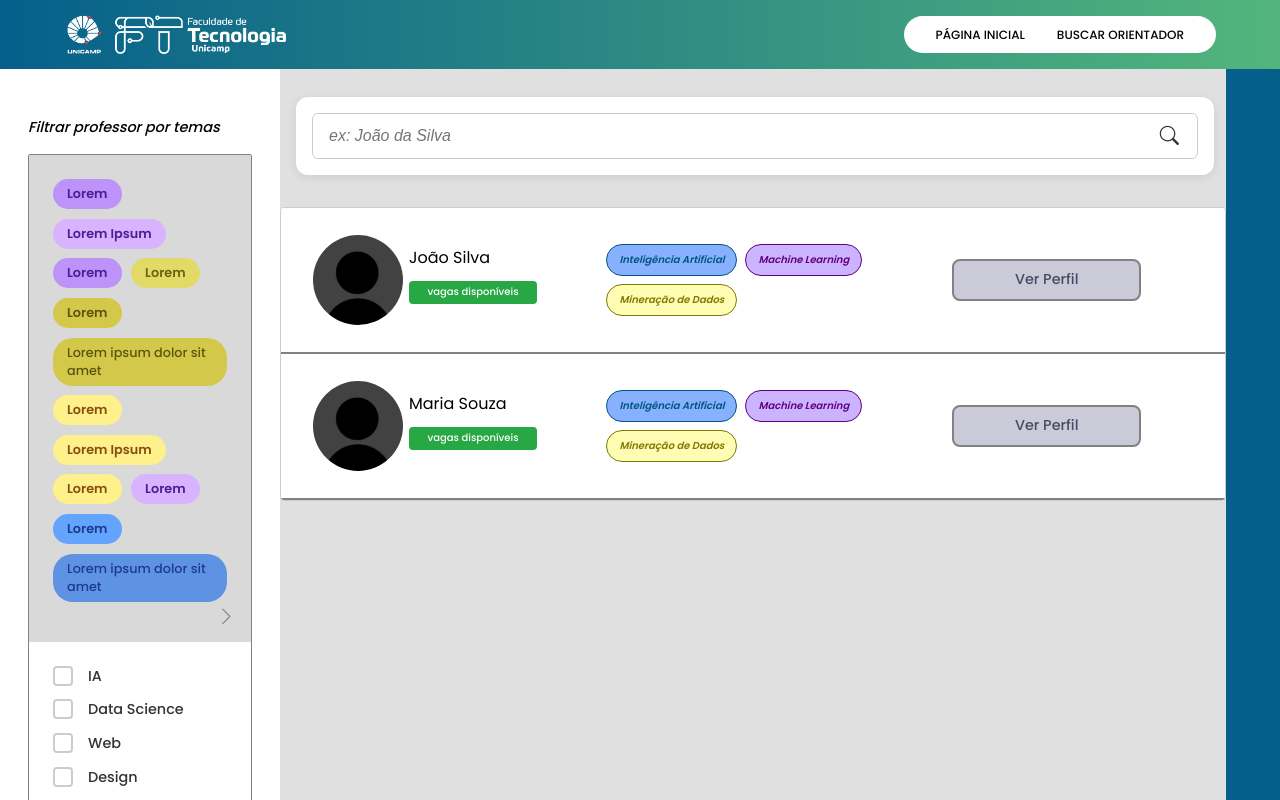
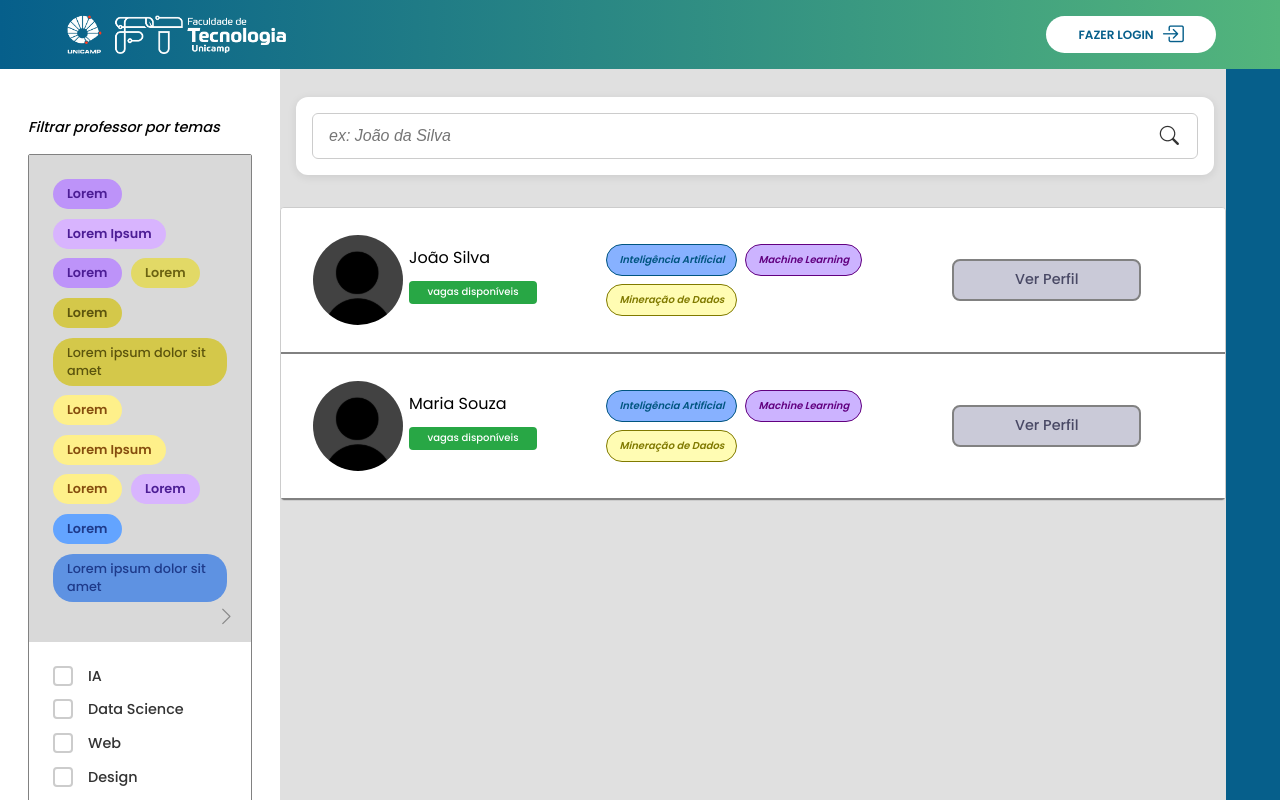
Before and after one commit to 1da1ana1/WebApp-TCC, a Vue app in the folder apps/web/: page / in a window 1280 px wide. Shown: the top 800 px of the page. Built offline with nearby package versions, Linux system fonts and the light colour scheme.

Commit message:
componentização dos links do menu e adicionado botao de sair

```diff
--- a/apps/web/src/components/HeaderMenu.vue
+++ b/apps/web/src/components/HeaderMenu.vue
@@ -1,52 +1,26 @@
 <template>
-  <header class="header" :class="{ 'header-public': isPublic }">
+  <header class="header">
     <img src="/src/assets/img/logos-header.png" alt="logo ft" class="header-logo" />
 
     <nav class="header-nav-desktop">
       <ul class="header-links">
-
-        <li v-if="isPublic">
-          <router-link to="/login" class="header-nav-item btn-login-especial">
-            <span>FAZER LOGIN</span>
-            <i class="bi bi-box-arrow-in-right"></i>
-          </router-link>
-        </li>
-
-        <template v-else>
-          <li><router-link to="/" class="header-nav-item">PÁGINA INICIAL</router-link></li>
-          <li><router-link to="/search-supervisor" class="header-nav-item">BUSCAR ORIENTADOR</router-link></li>
-          <li v-if="authStore.user">
-            <router-link :to="linkPerfil" class="header-nav-item">MEU PERFIL</router-link>
-          </li>
-        </template>
-
+        <NavLinks />
       </ul>
     </nav>
+
+    <div id="menuToggle" class="mobile-only">
+      <input type="checkbox" />
+      <span></span><span></span><span></span>
+
+      <ul id="menu">
+        <NavLinks />
+      </ul>
+    </div>
   </header>
 </template>
 
 <script setup>
-import { useAuthStore } from '@/stores/auth';
-import { computed } from 'vue';
-
-const authStore = useAuthStore();
-
-defineProps({
-  isPublic: {
-    type: Boolean,
-    default: false
-  }
-});
-
-const linkPerfil = computed(() => {
-
-  const userType = authStore.user?.type;
-
-  if (userType === 'docente' || userType === 'orientador') {
-    return '/perfil/docente';
-  }
-  return '/perfil/aluno';
-});
+import NavLinks from '@/components/NavLinks.vue';
 </script>
 
 <style scoped>
@@ -59,7 +33,7 @@ const linkPerfil = computed(() => {
   justify-content: space-between;
   padding: 0 4rem;
   background: linear-gradient(90deg, var(--color-brand-primary), var(--color-brand-secondary));
-  height: 4.325rem; /* Altura afinada */
+  height: 4.325rem;
   width: 100%;
   box-sizing: border-box;
   position: fixed;
@@ -98,9 +72,10 @@ const linkPerfil = computed(() => {
 }
 
 /* ==========================================================================
-   3. TIPOGRAFIA UNIFICADA (O QUE DEVE TER)
+   3. TIPOGRAFIA UNIFICADA
    ========================================================================== */
-.header-nav-item {
+/* OBS: Adicionado :deep() para pegar os elementos dentro do NavLinks.vue */
+.header-links :deep(.header-nav-item) {
   text-decoration: none;
   color: #000;
   font-size: 0.75rem;
@@ -113,71 +88,63 @@ const linkPerfil = computed(() => {
   cursor: pointer;
   background: none;
   border: none;
+  font-family: inherit;
 }
 
-.header-nav-item:hover {
+.header-links :deep(.header-nav-item:hover) {
   color: var(--color-text-muted);
   transform: scale(1.05);
 }
 
-
-.btn-login-especial {
-  color: var(--color-brand-primary);
+/* Estilos Especiais */
+.header-links :deep(.btn-login-especial) {
+  color: var(--color-brand-primary) !important;
+  font-weight: 700;
 }
 
-.btn-login-especial i {
+.header-links :deep(.btn-login-especial i) {
   font-size: 1.4rem;
   display: flex;
   align-items: center;
 }
 
+.header-links :deep(.btn-logout) {
+  color: #c62828 !important; /* Vermelho para sair */
+}
+
 /* ==========================================================================
    4. MENU MOBILE
    ========================================================================== */
+.mobile-only { display: none; }
+
 #menuToggle {
-  display: block;
+  display: none;
   position: relative;
   z-index: 1;
 }
 
 #menuToggle input {
-  display: block;
-  width: 40px;
-  height: 32px;
-  position: absolute;
-  top: -7px;
-  left: -5px;
-  cursor: pointer;
-  opacity: 0;
-  z-index: 2;
+  display: block; width: 40px; height: 32px; position: absolute;
+  top: -7px; left: -5px; cursor: pointer; opacity: 0; z-index: 2;
 }
 
 #menuToggle span {
-  display: block;
-  width: 29px;
-  height: 2px;
-  margin-bottom: 5px;
-  position: relative;
-  background: var(--white-color);
-  border-radius: 3px;
+  display: block; width: 29px; height: 2px; margin-bottom: 5px;
+  position: relative; background: var(--white-color); border-radius: 3px;
   transition: transform 0.5s cubic-bezier(0.77, 0.2, 0.05, 1), background 0.5s;
 }
 
 #menu {
-  position: fixed;
-  width: 15.625rem;
-  height: 100vh;
-  top: 0;
-  left: 0;
-  margin: 0;
+  position: fixed; width: 15.625rem; height: 100vh; top: 0; left: 0; margin: 0;
   padding: 6rem 1.8rem 1.8rem 1.8rem;
   background: linear-gradient(90deg, var(--color-brand-primary), var(--color-brand-secondary));
   transform: translate(-100%, 0);
   transition: transform 0.5s cubic-bezier(0.77, 0.2, 0.05, 1);
-  z-index: -1;
+  z-index: -1; list-style: none; /* Importante remover bullets */
 }
 
-#menu a {
+/* Estilização dos links NO MOBILE */
+#menu :deep(.header-nav-item) {
   display: flex;
   text-decoration: none;
   height: 2.3rem;
@@ -193,7 +160,6 @@ const linkPerfil = computed(() => {
   transition: transform 0.3s ease;
 }
 
-
 #menuToggle input:checked ~ span { opacity: 1; transform: rotate(45deg) translate(-3px, -1px); }
 #menuToggle input:checked ~ span:nth-last-child(3) { opacity: 0; transform: rotate(0deg) scale(0.2, 0.2); }
 #menuToggle input:checked ~ span:nth-last-child(2) { transform: rotate(-45deg) translate(0, -1px); }
@@ -204,6 +170,8 @@ const linkPerfil = computed(() => {
    ========================================================================== */
 @media (max-width: 769px) {
   .header-nav-desktop { display: none; }
+  .mobile-only { display: block; } /* Mostra hamburger */
+  #menuToggle { display: block; }
   .header { padding: 0 1.5rem; height: 3.5rem; }
   .header-logo { max-width: 130px; }
 }
--- /dev/null
+++ b/apps/web/src/components/NavLinks.vue
@@ -0,0 +1,80 @@
+<template>
+  <li v-for="(item, index) in menuItems" :key="index">
+
+    <a v-if="item.action"
+       href="#"
+       @click.prevent="item.action"
+       class="header-nav-item"
+       :class="item.class">
+       <span v-if="!item.iconOnly">{{ item.label }}</span>
+       <i v-if="item.icon" :class="item.icon"></i>
+    </a>
+
+    <router-link v-else
+       :to="item.path"
+       class="header-nav-item"
+       :class="item.class">
+       <span v-if="!item.iconOnly">{{ item.label }}</span>
+       <i v-if="item.icon" :class="item.icon"></i>
+    </router-link>
+
+  </li>
+</template>
+
+<script setup>
+import { computed } from 'vue';
+import { useAuthStore } from '@/stores/auth';
+import { useRouter } from 'vue-router';
+
+const authStore = useAuthStore();
+const router = useRouter();
+
+const logout = () => {
+  authStore.logout();
+  router.push('/login');
+};
+
+const menuItems = computed(() => {
+  const user = authStore.user;
+
+  // 1. Visitante (Não logado)
+  if (!user) {
+    return [
+      {
+        label: 'FAZER LOGIN',
+        path: '/login',
+        icon: 'bi bi-box-arrow-in-right',
+        class: 'btn-login-especial'
+      }
+    ];
+  }
+
+  // 2. Coordenador (Menu Novo)
+  if (user.type === 'coordinator') {
+    return [
+      { label: 'DASHBOARD', path: '/perfil-coordenador', icon: 'bi bi-speedometer2' },
+      { label: 'GESTÃO', path: '/coordenador/gestao' },
+      { label: 'MEU PERFIL', path: '/perfil-coordenador/editar' },
+      { label: 'SAIR', action: logout, icon: 'bi bi-box-arrow-right', class: 'btn-logout' }
+    ];
+  }
+
+  // 3. Docente
+  if (user.type === 'teacher') {
+    return [
+      { label: 'MEUS ORIENTANDOS', path: '/docente/orientandos' },
+      { label: 'SOLICITAÇÕES', path: '/docente/solicitacoes' },
+      { label: 'MEU PERFIL', path: '/perfil/docente' },
+      { label: 'SAIR', action: logout, icon: 'bi bi-box-arrow-right', class: 'btn-logout' }
+    ];
+  }
+
+  // 4. Aluno (Padrão)
+  return [
+    { label: 'PÁGINA INICIAL', path: '/' },
+    { label: 'BUSCAR ORIENTADOR', path: '/search-supervisor' },
+    { label: 'MEU PERFIL', path: '/perfil/aluno' },
+    { label: 'SAIR', action: logout, icon: 'bi bi-box-arrow-right', class: 'btn-logout' }
+  ];
+});
+</script>
--- a/apps/web/src/stores/auth.js
+++ b/apps/web/src/stores/auth.js
@@ -6,24 +6,50 @@ export const useAuthStore = defineStore('auth', {
     token: null
   }),
 
-  // Ativa a persistência automática para esta store
+  // Ativa a persistência automática (salva no localStorage)
   persist: true,
 
   actions: {
     async login(email, password) {
       console.log("Tentando logar com:", email, password);
 
-      // LÓGICA MOCKADA
+      let mockUser = null;
+
+      // 1. Lógica para ALUNO
       if (email === 'aluno@unicamp.br' && password === '123456') {
-        this.user = {
+        mockUser = {
           id: 1,
           name: 'Yasmim Daiana',
-          email: 'aluno@unicamp.br',
-          type: 'student' // Fique atento: no seu Header você usou 'tipo' ou 'role'
+          email: email,
+          type: 'student', // Usado para controlar o menu de aluno
+          avatar: 'https://i.pravatar.cc/150?u=a' // Opcional: avatar fake
         };
-        this.token = 'token-falso-123456';
+      }
+      // 2. Lógica para DOCENTE
+      else if (email === 'prof@unicamp.br' && password === '123456') {
+        mockUser = {
+          id: 2,
+          name: 'Prof. Carlos Silva',
+          email: email,
+          type: 'teacher', // Usado para controlar o menu de professor
+          avatar: 'https://i.pravatar.cc/150?u=b'
+        };
+      }
+      // 3. Lógica para COORDENADOR
+      else if (email === 'coord@unicamp.br' && password === '123456') {
+        mockUser = {
+          id: 3,
+          name: 'Coord. Maria Oliveira',
+          email: email,
+          type: 'coordinator', // Usado para controlar o menu de coordenador
+          avatar: 'https://i.pravatar.cc/150?u=c'
+        };
+      }
 
-        // O plugin salva no localStorage automaticamente aqui!
+      // Se encontrou algum usuário válido
+      if (mockUser) {
+        this.user = mockUser;
+        this.token = `token-falso-${mockUser.type}-123`; // Token diferente para cada tipo
         return true;
       } else {
         return false;
--- a/apps/web/src/views/LoginViewTest.vue
+++ b/apps/web/src/views/LoginViewTest.vue
@@ -28,7 +28,6 @@ import { useRouter } from 'vue-router';
 const authStore = useAuthStore();
 const router = useRouter();
 
-// Mapeamento de credenciais para facilitar
 const credenciais = {
   aluno:   { email: 'aluno@unicamp.br', pass: '123456' },
   docente: { email: 'prof@unicamp.br',  pass: '123456' },
@@ -38,15 +37,13 @@ const credenciais = {
 async function entrar(tipo) {
   const { email, pass } = credenciais[tipo];
 
-  // Tenta fazer o login na store
   const sucesso = await authStore.login(email, pass);
 
   if (sucesso) {
-    // Redirecionamento inteligente
     if (tipo === 'admin') {
-      router.push('/perfil-coordenador'); // Ou a home do coord
+      router.push('/perfil-coordenador');
     } else {
-      router.push('/'); // Home padrão para alunos/profs
+      router.push('/');
     }
   } else {
     alert('Erro no login simulado.');
@@ -59,7 +56,7 @@ async function entrar(tipo) {
   display: flex;
   justify-content: center;
   align-items: center;
-  height: 80vh; /* Aumentei um pouco */
+  height: 80vh;
   background-color: #f4f4f4;
 }
 
@@ -77,7 +74,7 @@ async function entrar(tipo) {
 .button-group {
   display: flex;
   flex-direction: column;
-  gap: 1rem; /* Espaço entre os botões */
+  gap: 1rem;
   margin-top: 1.5rem;
 }
 
```
